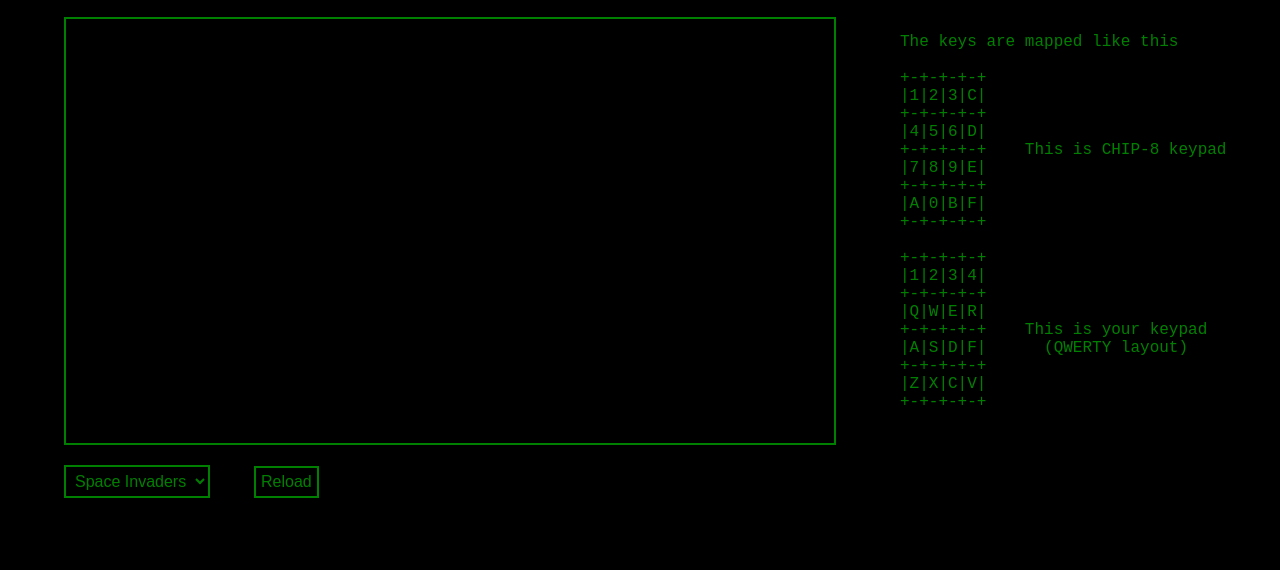
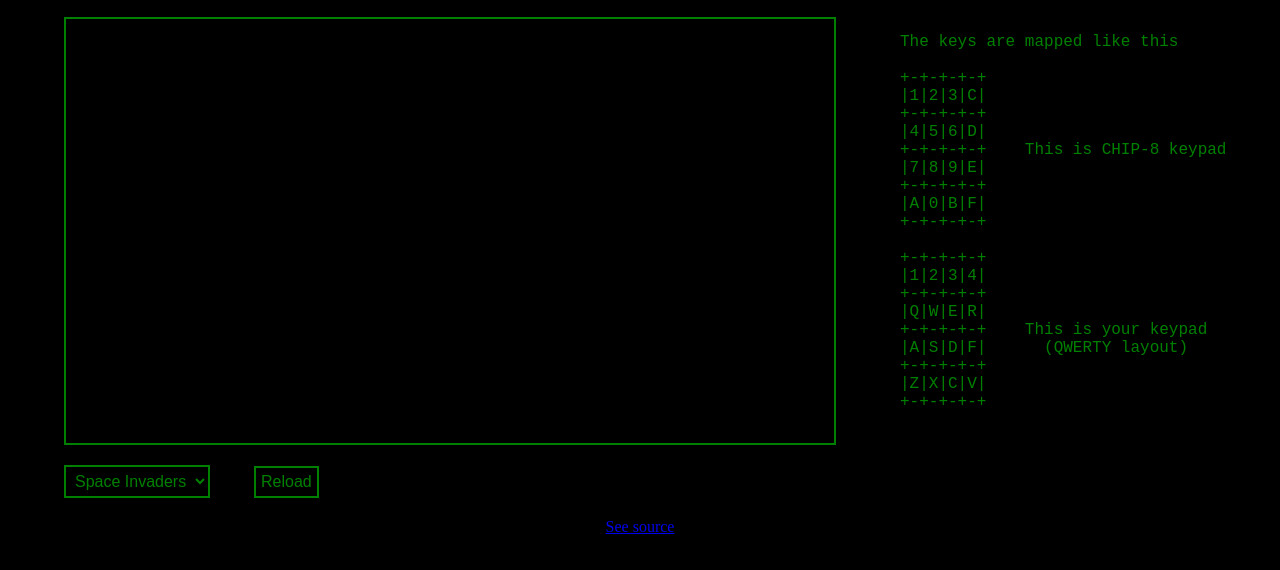
Before and after one commit to Skyhero-admin/Sky8-emu.js, a website with bundled scripts: page index.html in a window 1280 px wide. Shown: the part 60-630 px from the top of the page. Built offline with nearby package versions, Linux system fonts and the light colour scheme; files whose address does not match are found by name.

Commit message:
Added source link

```diff
--- a/index.html
+++ b/index.html
@@ -52,6 +52,7 @@ The keys are mapped like this
 	<button id="reset" style="color:green;background:black;padding: 5px;font-size: 1rem;margin: 20px;border:2px solid green;">
 		Reload
 	</button>
+	<footer style="text-align:center;color: green;"><a href="https://github.com/Skyhero-admin/Sky8-emu.js">See source</a></footer>
 
 </body>
 <script type="module" src="index.js"></script>
```
